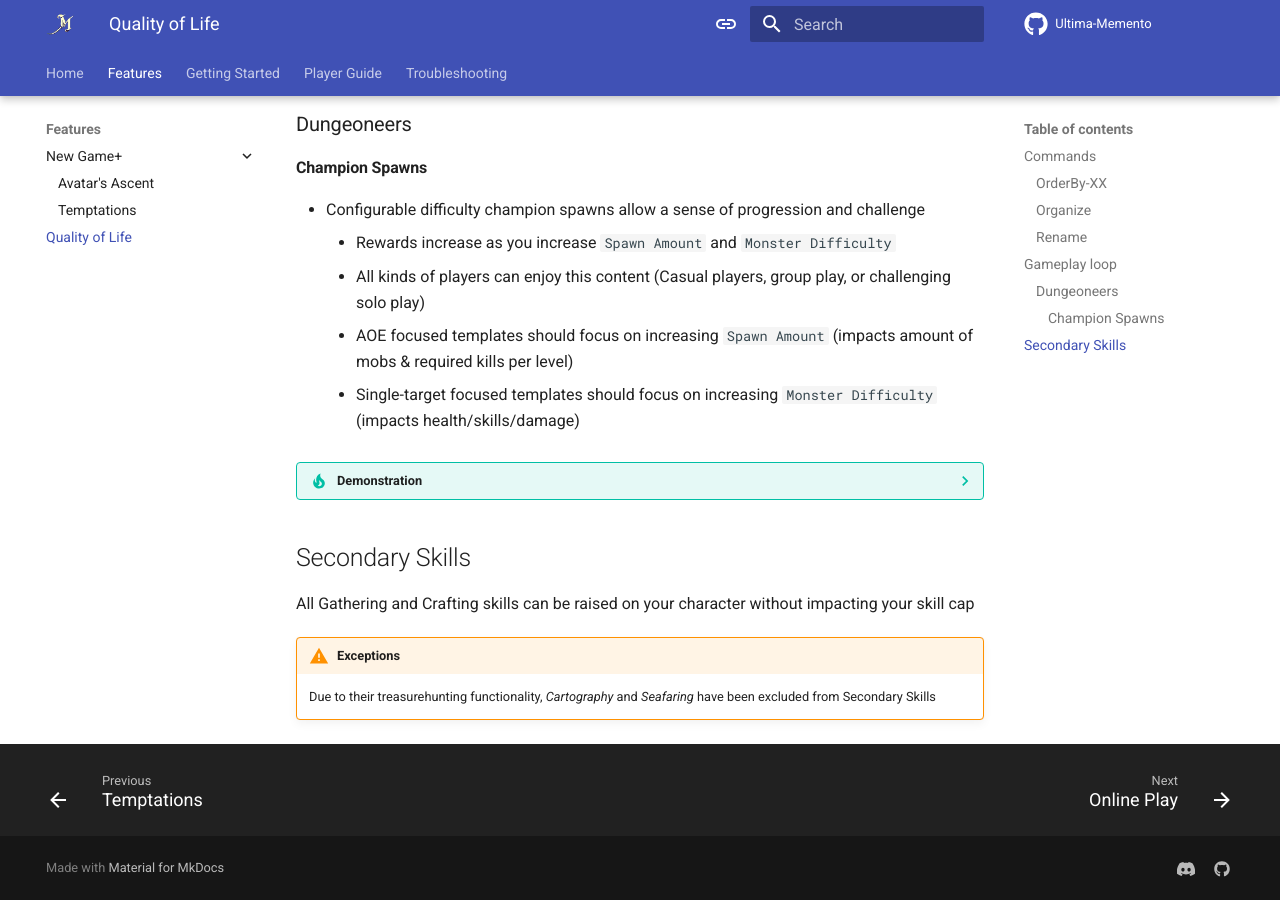
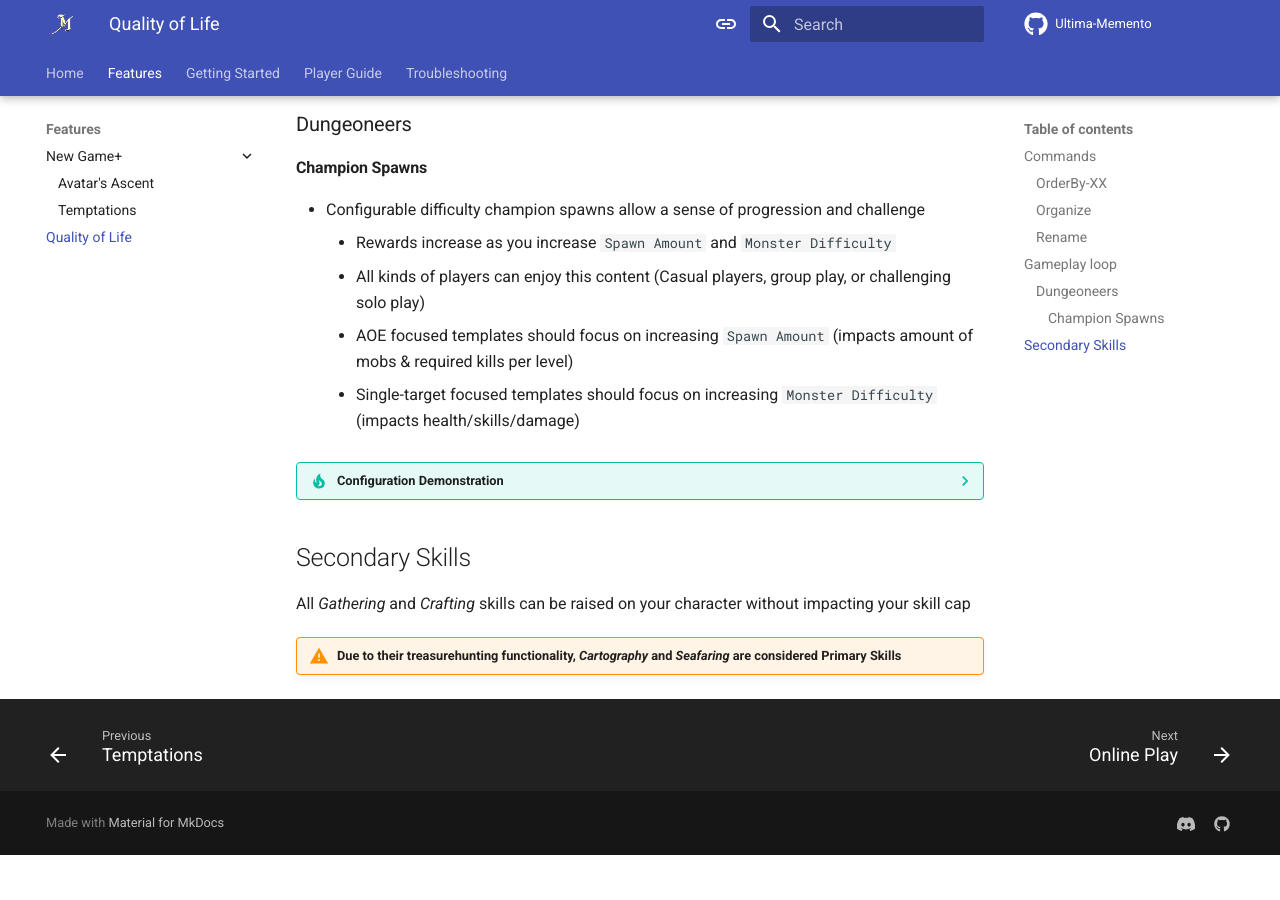
Before and after one commit to Jascen/Memento-Site, an MkDocs documentation site: the page built from docs/features/quality-of-life.md, in a window 1280 px wide and 900 px high, scrolled down 1330 px. Built offline with MkDocs 1.6.1 and Material for MkDocs 9.7.7, drawn with Linux system fonts in a browser that asks for light colours; comment, search, counter and statistics services are not loaded; after the commit the page ends 2185 px from its top, so only the background shows below that.

Commit message:
- In-line most admonitions - Clarify secondary skill info - Add achievement system demo

```diff
--- a/docs/features/quality-of-life.md
+++ b/docs/features/quality-of-life.md
@@ -42,11 +42,10 @@
 	- AOE focused templates should focus on increasing `Spawn Amount` (impacts amount of mobs & required kills per level)
 	- Single-target focused templates should focus on increasing `Monster Difficulty` (impacts health/skills/damage)
 
-??? tip "Demonstration"
+??? tip "Configuration Demonstration"
 	![Champion spawns configuration](../assets/gifs/demo-champion-spawn.gif)
 
 ## Secondary Skills
-All Gathering and Crafting skills can be raised on your character without impacting your skill cap
+All *Gathering* and *Crafting* skills can be raised on your character without impacting your skill cap
 
-!!! warning "Exceptions"
-	Due to their treasurehunting functionality, *Cartography* and *Seafaring* have been excluded from Secondary Skills
+!!! warning "Due to their treasurehunting functionality, *Cartography* and *Seafaring* are considered Primary Skills"
```
Also changed, not shown: docs/features/temptations.md (+1 -2 lines), docs/guide/achievements.md (+4 -2 lines), docs/guide/crafting.md (+1 -2 lines), docs/guide/playing-the-game.md (+1 -2 lines), docs/issues/in-game.md (+2 -2 lines), 1 other file.
